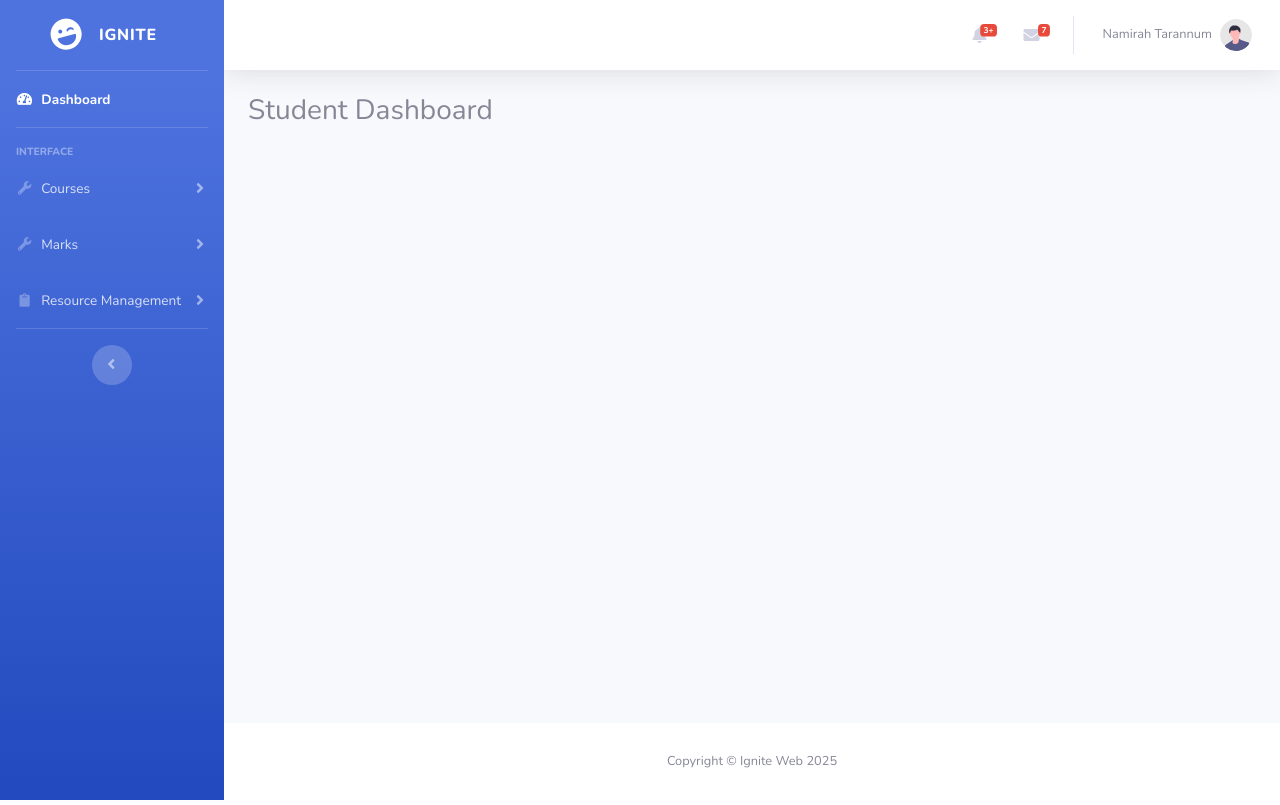
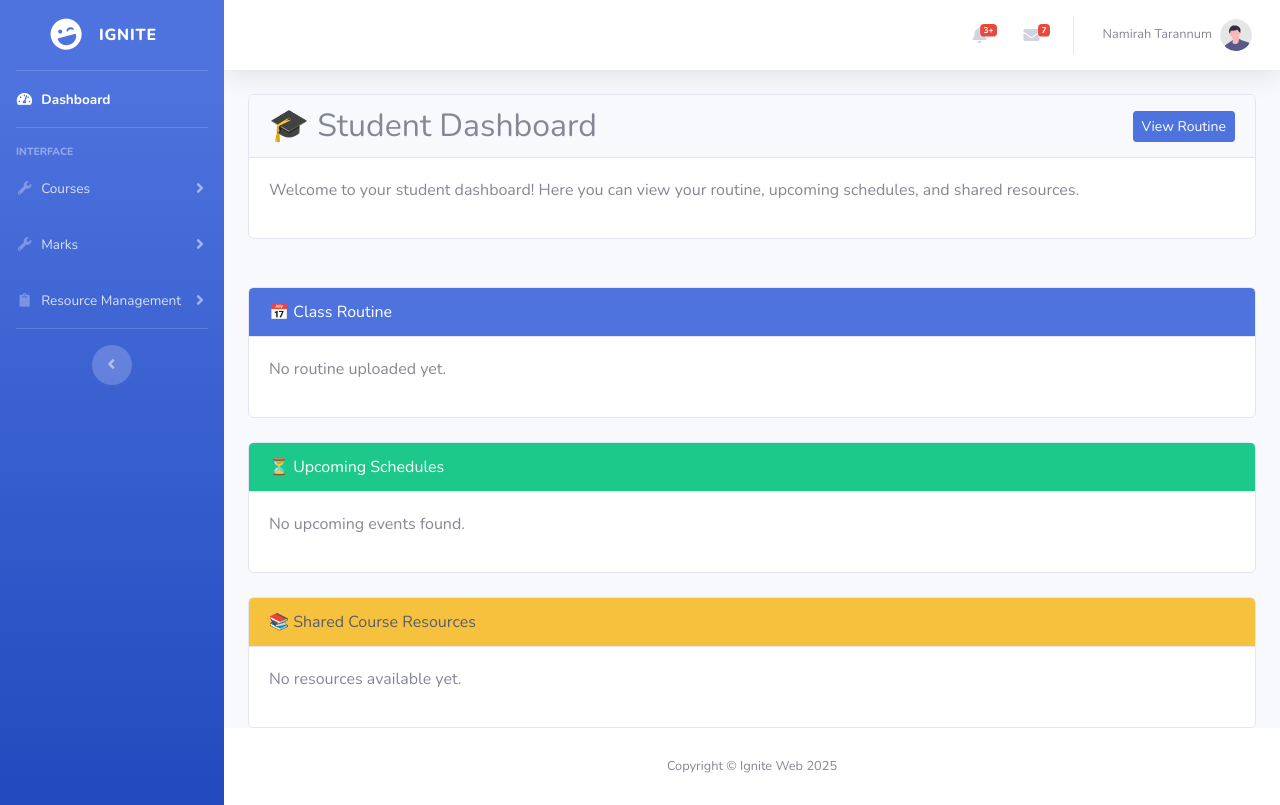
Before and after one commit to mohtadahmed/ignite_web, a Django app: page /student_dashboard/ in a window 1280 px wide. Run offline with Django 5.2, Linux system fonts and the light colour scheme; the visitor is signed in with stand-in values (Sample User, id 1); some libraries are stand-ins or nearby versions.

Commit message:
modified student dashboard

```diff
--- a/templates/student_dashboard.html
+++ b/templates/student_dashboard.html
@@ -1,6 +1,96 @@
 {% extends 'base.html' %}
 {% block content %}
+
 <div class="container mt-4">
-  <h3>Student Dashboard</h3>
+  <div class="card">
+    <div class="card-header d-flex justify-content-between align-items-center">
+      <h2 class="mb-0">🎓 Student Dashboard</h2>
+      <a href="{% url 'view_routines' %}" class="btn btn-sm btn-primary">View Routine</a>
+    </div>
+    <div class="card-body">
+      <p>Welcome to your student dashboard! Here you can view your routine, upcoming schedules, and shared resources.</p>
+    </div>
+  </div>
+<div class="mt-5">
+
+
+  <!-- Class Routine Section -->
+  <div class="card mb-4">
+    <div class="card-header bg-primary text-white">📅 Class Routine</div>
+    <div class="card-body">
+      {% if routine %}
+        <a href="{{ routine.file.url }}" target="_blank" class="btn btn-outline-primary">View / Download Routine</a>
+      {% else %}
+        <p>No routine uploaded yet.</p>
+      {% endif %}
+    </div>
+  </div>
+
+  <!-- Upcoming Schedule Section -->
+  <div class="card mb-4">
+    <div class="card-header bg-success text-white">⏳ Upcoming Schedules</div>
+    <div class="card-body">
+      {% if schedule_items %}
+        <ul class="list-group">
+          {% for item in schedule_items %}
+            <li class="list-group-item d-flex justify-content-between align-items-center">
+              <div>
+                <strong>{{ item.course.name }}</strong> - {{ item.get_event_type_display }} ({{ item.event_date }})
+              </div>
+              <span class="badge bg-info text-dark countdown" data-date="{{ item.event_date|date:'Y-m-d' }}"></span>
+            </li>
+          {% endfor %}
+        </ul>
+      {% else %}
+        <p>No upcoming events found.</p>
+      {% endif %}
+    </div>
+  </div>
+
+  <!-- Resource Sharing Section -->
+  <div class="card">
+    <div class="card-header bg-warning text-dark">📚 Shared Course Resources</div>
+    <div class="card-body">
+      {% if resources %}
+        <div class="row">
+          {% for res in resources %}
+            <div class="col-md-6 mb-3">
+              <div class="card">
+                <div class="card-body">
+                  <h5>{{ res.title }}</h5>
+                  <p class="text-muted">{{ res.course.name }} | {{ res.get_resource_type_display }}</p>
+                  {% if res.resource_type == 'PDF' and res.file %}
+                    <a href="{{ res.file.url }}" class="btn btn-sm btn-outline-secondary" target="_blank">📄 View PDF</a>
+                  {% elif res.resource_type == 'LINK' and res.link %}
+                    <a href="{{ res.link }}" class="btn btn-sm btn-outline-secondary" target="_blank">🔗 Open Link</a>
+                  {% elif res.resource_type == 'NOTE' %}
+                    <p>{{ res.note }}</p>
+                  {% endif %}
+                  <small class="text-muted float-end">Uploaded: {{ res.uploaded_at|date:"d M Y" }}</small>
+                </div>
+              </div>
+            </div>
+          {% endfor %}
+        </div>
+      {% else %}
+        <p>No resources available yet.</p>
+      {% endif %}
+    </div>
+  </div>
 </div>
+
+<script>
+  // Countdown badge script
+  document.querySelectorAll('.countdown').forEach(el => {
+    const dateStr = el.getAttribute('data-date')
+    const targetDate = new Date(dateStr)
+    const today = new Date()
+    const diff = Math.floor((targetDate - today) / (1000 * 60 * 60 * 24))
+    if (diff > 1) el.textContent = `in ${diff} days`
+    else if (diff === 1) el.textContent = 'Tomorrow'
+    else if (diff === 0) el.textContent = 'Today'
+    else el.textContent = `Overdue`
+  })
+</script>
+
 {% endblock %}
```
